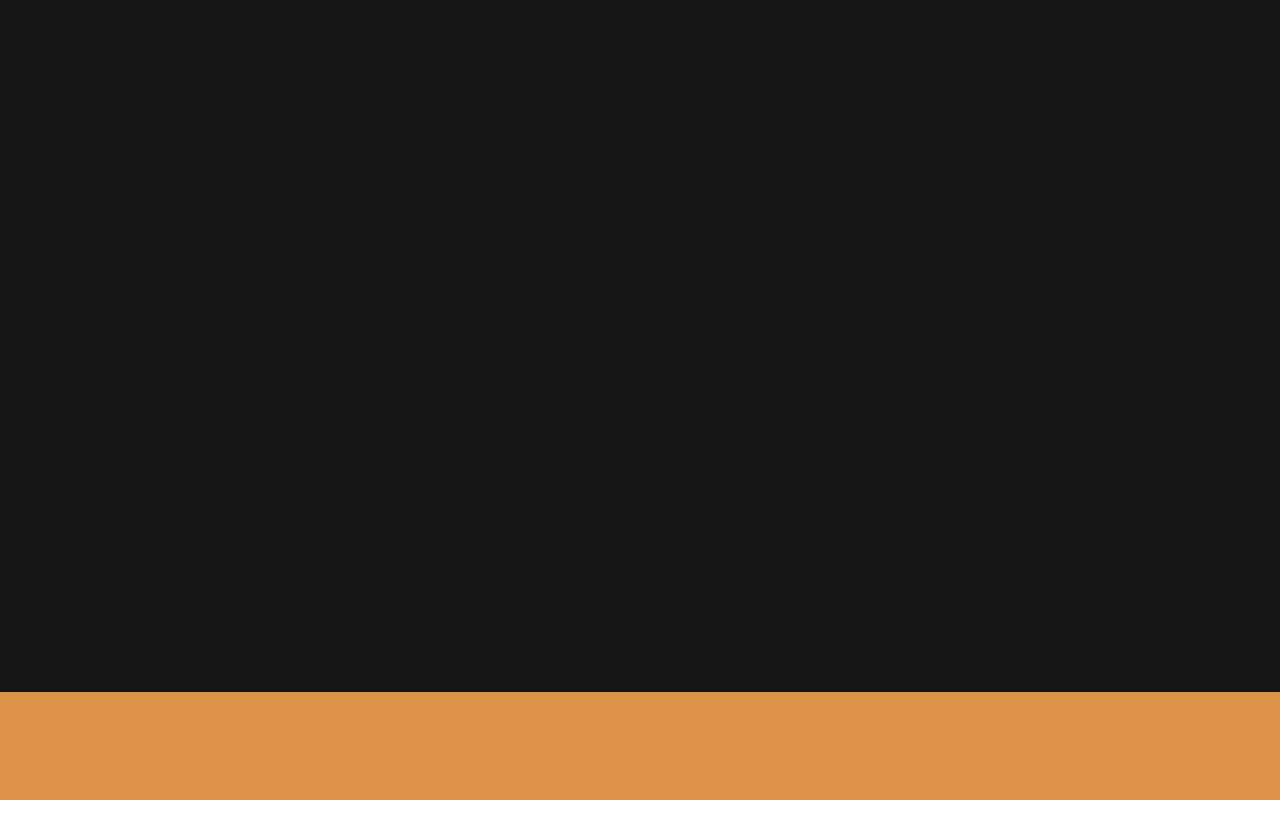
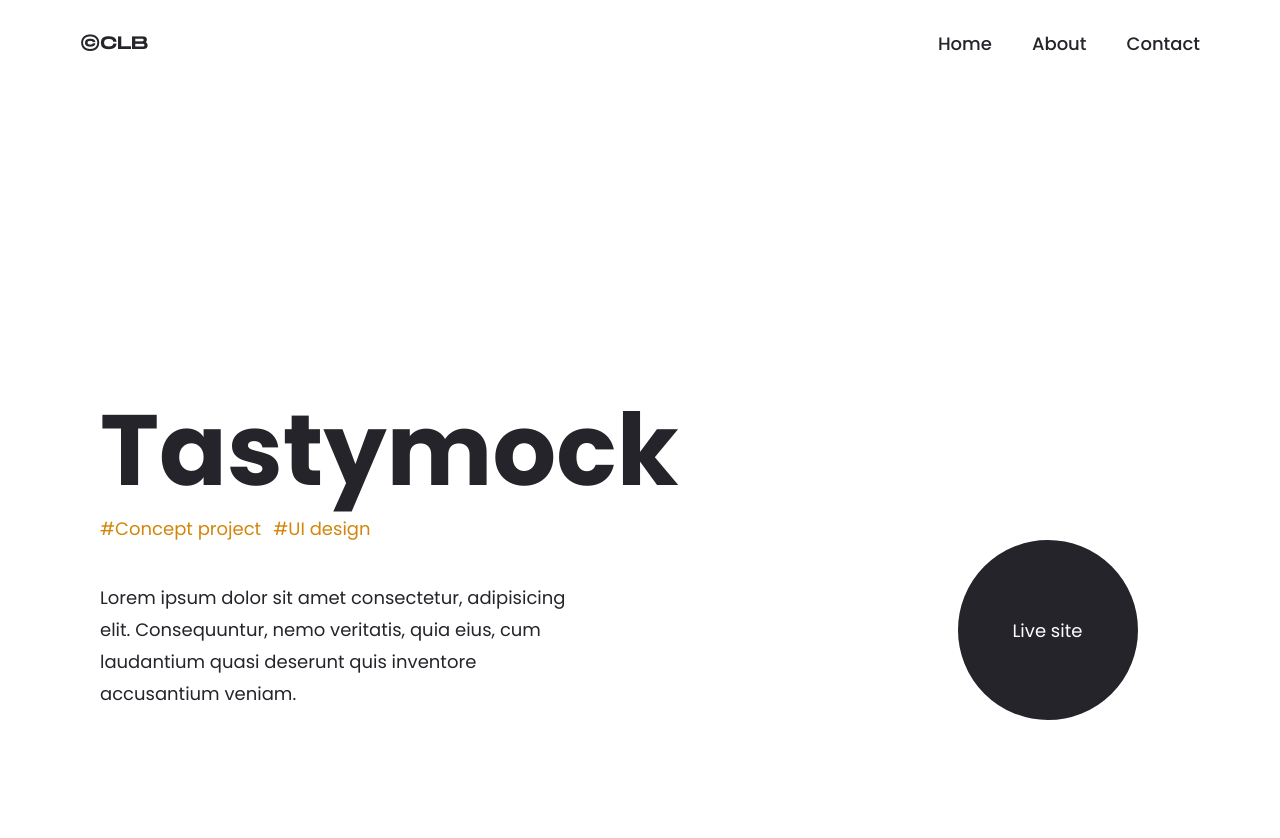
Before and after one commit to galactusclb/clb-portfolio-2022, a React (Create React App) app: page /project in a window 1280 px wide. Shown: the top 838 px of the page. Before the commit the page ends 800 px from the top, so only its background shows below. Built offline with nearby package versions, Linux system fonts and the light colour scheme.

Commit message:
Add skew amooth scrolling

```diff
--- a/src/App.jsx
+++ b/src/App.jsx
@@ -1,29 +1,84 @@
-import { BrowserRouter } from "react-router-dom";
+import { useRef, useEffect } from "react";
+import { BrowserRouter, useLocation } from "react-router-dom";
 
 import "bootstrap/dist/css/bootstrap.min.css";
 import './assets/styles/main.scss';
 
-import Home from './pages/Home';
-import About from "pages/About";
 import GuestLayout from "layouts/GuestLayout";
 import { TransitionProvider } from "libs/providers/TransitionContext";
 import ScrollToTop from "helpers/ScrollToTop";
+import useWindowSize from "hooks/useWindowSize";
+import { useState } from "react";
 
 function App() {
-  // let routes = useRoutes([
-  //   { path: "/", element: <Home /> },
-  //   { path: "/about", element: <About /> },
-  // ]);
+
+  // ref
+  const appRef = useRef()
+  const scrollContainerRef = useRef()
+
+  // for re-invoke setBodyHeight() function
+  const [InvokeBodyHeightFunc, setInvokeBodyHeightFunc] = useState(null)
+
+  const size = useWindowSize()
+
+  const Is_SKEW_ENABLED = true
+  const SKEW_AMOUNT = 7.5
+
+  const skewConfigs = {
+    ease: 0.08,
+    current: 0,
+    previous: 0,
+    rounded: 0
+  }
+
+  useEffect(() => {
+    requestAnimationFrame(() => skewScrolling());
+  }, []);
+
+  //set the height of the body.
+  useEffect(() => {
+    setBodyHeight();
+  }, [size.height, InvokeBodyHeightFunc]);
+
+
+
+  const setBodyHeight = () => {
+    document.body.style.height = `${scrollContainerRef.current.getBoundingClientRect().height
+      }px`;
+  };
+
+  const skewScrolling = () => {
+    skewConfigs.current = window.scrollY
+    skewConfigs.previous += (skewConfigs.current - skewConfigs.previous) * skewConfigs.ease
+    skewConfigs.rounded = Math.round(skewConfigs.previous * 100) / 100
+
+
+    const difference = skewConfigs.current - skewConfigs.rounded
+    const acceleration = difference / size.width
+    const velocity = +acceleration
+    const skew = velocity * SKEW_AMOUNT
+
+    Is_SKEW_ENABLED ? (
+      scrollContainerRef.current.style.transform = `translate3d(0, -${skewConfigs.rounded}px, 0) skewY(${skew}deg)`
+    ) : (
+      scrollContainerRef.current.style.transform = `translate3d(0, -${skewConfigs.rounded}px, 0)`
+    )
+
+    //loop vai raf
+    requestAnimationFrame(() => skewScrolling());
+  }
 
   return (
-    <>
-      <TransitionProvider>
-        <BrowserRouter>
-          <ScrollToTop />
-          <GuestLayout />
-        </BrowserRouter>
-      </TransitionProvider>
-    </>
+    <div ref={appRef} className='App'>
+      <div ref={scrollContainerRef} className="scroll-container">
+        <TransitionProvider>
+          <BrowserRouter>
+            <ScrollToTop />
+            <GuestLayout setInvokeBodyHeightFunc={setInvokeBodyHeightFunc} />
+          </BrowserRouter>
+        </TransitionProvider>
+      </div>
+    </div>
   );
 }
 
--- a/src/assets/styles/base/_global.scss
+++ b/src/assets/styles/base/_global.scss
@@ -1,3 +1,8 @@
+html,body{
+    height: 100%;
+}
+
 body {
  cursor: default;
+ scroll-behavior-y : none;
 }
--- /dev/null
+++ b/src/assets/styles/layouts/_app.module.scss
@@ -0,0 +1,12 @@
+.App{
+    position: fixed;
+    top: 0;
+    left: 0;
+    height: 100%;
+    width: 100%;
+    overflow: hidden;
+
+    .scroll-container{
+        will-change: transform;
+    }
+}
--- a/src/assets/styles/main.scss
+++ b/src/assets/styles/main.scss
@@ -6,6 +6,8 @@
 
 @import "theme/scroll.module";
 
+@import "layouts/app.module";
+
 @import "components/marquee";
 @import "components/input.module";
 @import "components/button.module";
--- a/src/components/pages/about/hero.jsx
+++ b/src/components/pages/about/hero.jsx
@@ -20,7 +20,7 @@
                                 animate="animate"
                                 custom={1.6}
                             >
-                                <img src={`${process.env.PUBLIC_URL}/images/about-me.png`} alt="" srcset="" />
+                                <img src={`${process.env.PUBLIC_URL}/images/about-me.png`} alt="" srcSet="" />
                             </motion.div>
                         </div>
                     </div>
--- /dev/null
+++ b/src/hooks/useWindowSize.jsx
@@ -0,0 +1,24 @@
+import { useEffect, useState } from 'react'
+
+export default function useWindowSize() {
+
+    function getSize() {
+        return {
+            width: window.innerWidth,
+            height: window.innerHeight,
+        }
+    }
+
+    const [windowSize, setWindowSize] = useState(getSize);
+
+    useEffect(() => {
+        function handleResize() {
+            setWindowSize(getSize());
+        }
+
+        window.addEventListener("resize", handleResize);
+        return () => window.removeEventListener("resize", handleResize);
+    }, []);
+
+    return windowSize;
+}
--- a/src/layouts/GuestLayout.jsx
+++ b/src/layouts/GuestLayout.jsx
@@ -9,7 +9,7 @@
 
 import routes from './RoutesMap';
 
-const GuestLayout = () => {
+const GuestLayout = ({ setInvokeBodyHeightFunc }) => {
     // const [loading, setLoading] = useState(true)
     const { isPageLoading, setPageLoading } = useContext(Transition);
 
@@ -31,8 +31,13 @@
 
     useEffect(() => {
         // console.log('location state : ', location?.pathname);
-        setPageLoading(true)
+        // setPageLoading(true)
     }, [location?.pathname])
+
+    // for invoke skewScrollingFunction
+    useEffect(() => {
+        setInvokeBodyHeightFunc(`${location?.pathname} ${!isPageLoading}`)
+    }, [location?.pathname, isPageLoading])
 
     return (
         <AnimateSharedLayout type="crossfade">
```
